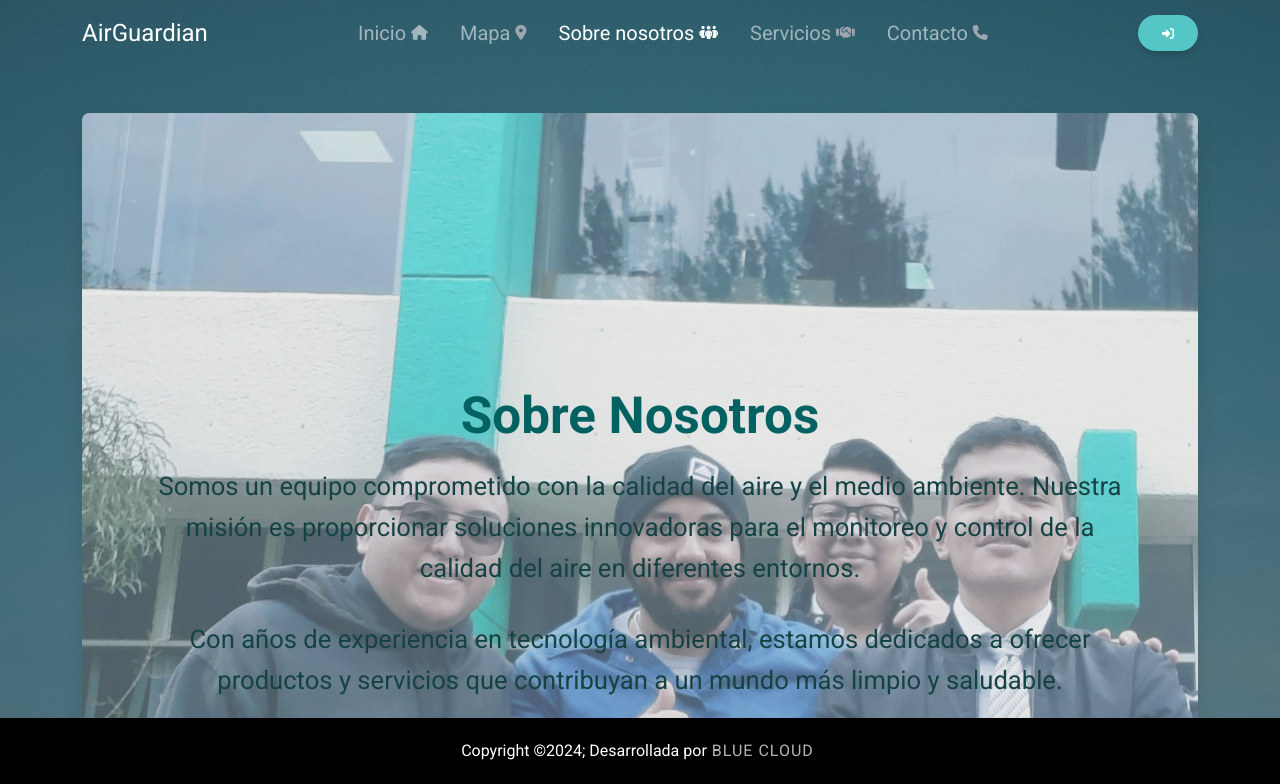
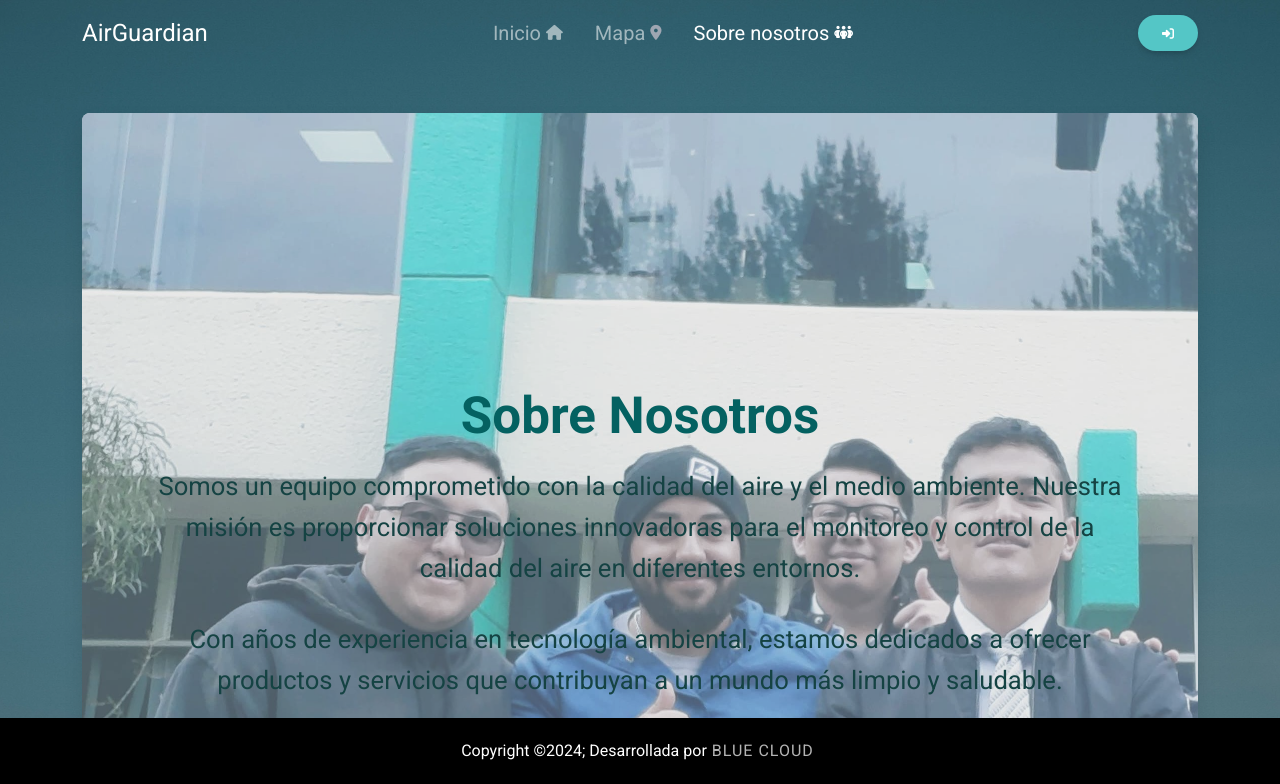
Before and after one commit to Zaywop06/Air-Guardian, a plain HTML site: page aboutUs.html in a window 1280 px wide. Shown: the top 784 px of the page. Drawn offline with nearby package versions, Linux system fonts and the light colour scheme; some packages are replaced by stand-ins of ours; a script that the page names is missing.

Commit message:
commit 2

```diff
--- a/aboutUs.html
+++ b/aboutUs.html
@@ -48,14 +48,6 @@
                                 <a class="nav-link active" href="aboutUs.html">Sobre nosotros <i
                                         class="fas fa-people-group fa-xs text-white"></i></a>
                             </li>
-                            <li class="nav-item mx-2">
-                                <a class="nav-link" href="#">Servicios <i
-                                        class="fas fa-handshake fa-xs text-secondary"></i></a>
-                            </li>
-                            <li class="nav-item mx-2">
-                                <a class="nav-link" href="#">Contacto <i
-                                        class="fas fa-phone fa-xs text-secondary"></i></a>
-                            </li>
                         </ul>
                         <!--Login Navbar-->
                         <div class="d-flex flex-column flex-lg-row  justify-content-center align-items-center gap-3">
@@ -101,8 +93,6 @@
                     <li><a href="index.html">Inicio</a></li>
                     <li><a href="mapa.html">Mapa</a></li>
                     <li><a href="aboutUs.html">Sobre Nosotros</a></li>
-                    <li><a href="#">Servicios</a></li>
-                    <li><a href="#">Contacto</a></li>
                 </ul>
             </div>
         </div>
```
Also changed, not shown: index.html (+0 -2 lines), mapa.html (+0 -10 lines).
